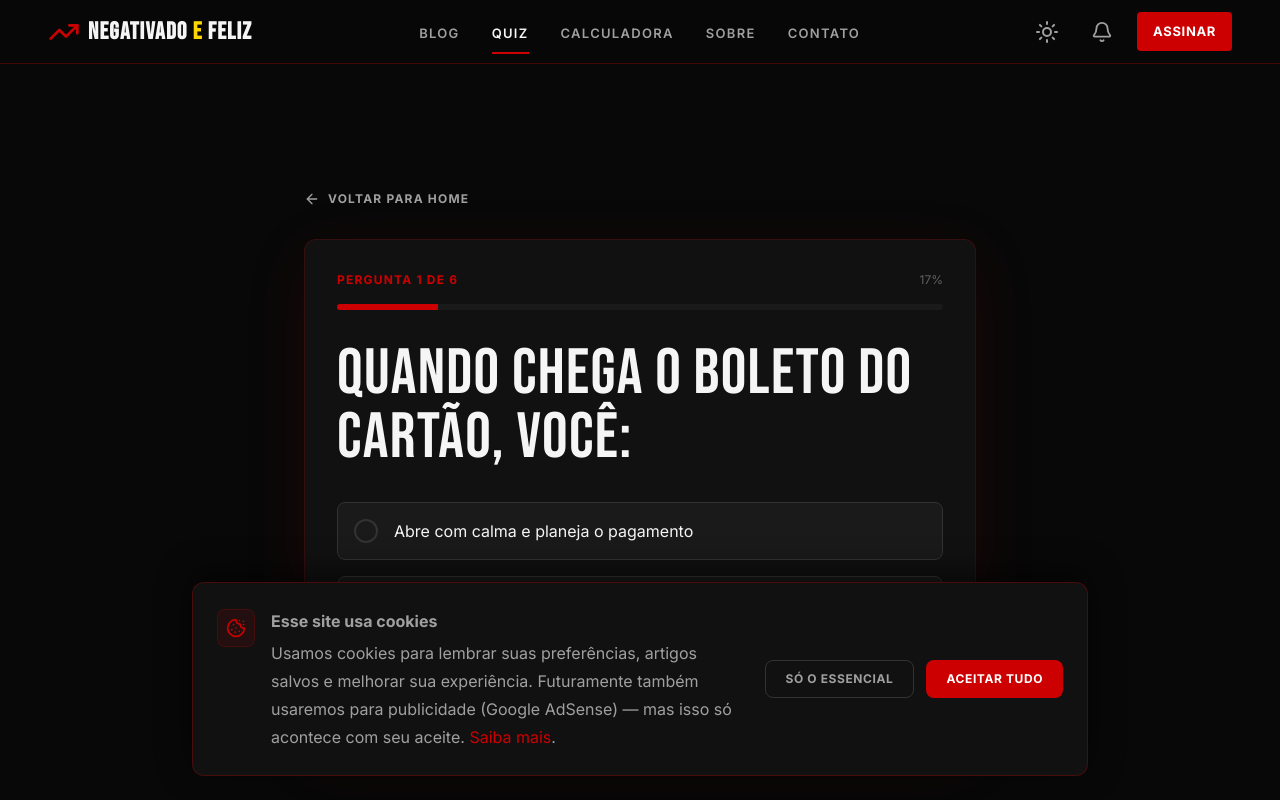
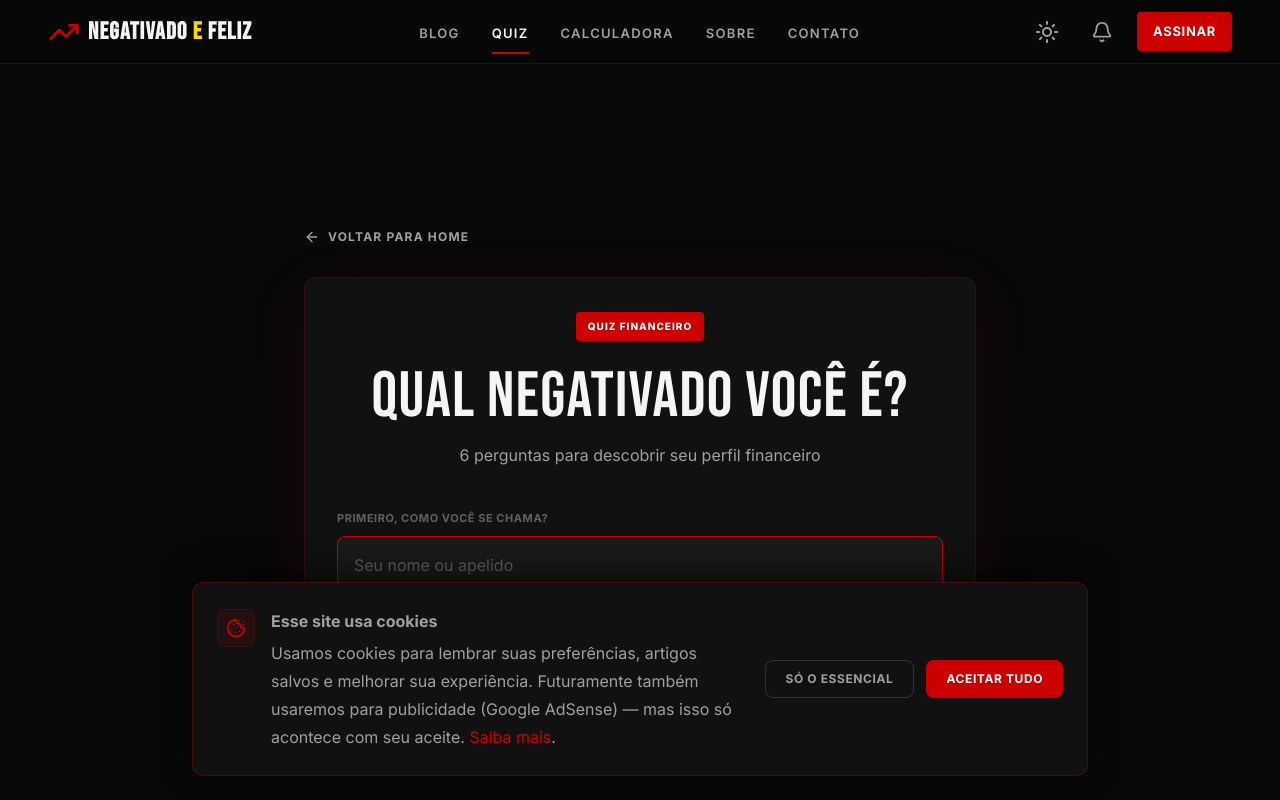
Before and after one commit to henriquehasfh3-code/negativado-e-feliz, a Next.js app: page /quiz in a window 1280 px wide. Shown: the top 800 px of the page. Built offline with nearby package versions, Linux system fonts and the light colour scheme.

Commit message:
feat: add name screen to quiz and personalize result

```diff
--- a/app/quiz/page.tsx
+++ b/app/quiz/page.tsx
@@ -89,6 +89,13 @@ export default function QuizPage() {
     Esperançoso: 0,
   });
   const [showResult, setShowResult] = useState(false);
+  const [nome, setNome] = useState("");
+  const [quizStarted, setQuizStarted] = useState(false);
+
+  const handleStart = (e: React.FormEvent) => {
+    e.preventDefault();
+    if (nome.trim()) setQuizStarted(true);
+  };
 
   const handleAnswer = (perfil: Perfil) => {
     const newScores = { ...scores, [perfil]: scores[perfil] + 1 };
@@ -109,7 +116,7 @@ export default function QuizPage() {
 
   const handleShare = () => {
     const winner = getWinner();
-    const shareText = `Fiz o Quiz do Negativado e Feliz e descobri que sou o ${results[winner].title}! Descubra o seu: https://negativadoefeliz.com.br/quiz`;
+    const shareText = `Fiz o Quiz do Negativado e Feliz e descobri que sou o ${results[winner].title}! Descubra qual negativado você é: https://negativadoefeliz.com.br/quiz`;
     const whatsappUrl = `https://api.whatsapp.com/send?text=${encodeURIComponent(
       shareText
     )}`;
@@ -132,7 +139,51 @@ export default function QuizPage() {
 
         <div className="bg-[#111111] border border-[#CC0000]/20 rounded-xl p-8 shadow-[0_16px_64px_rgba(204,0,0,0.1)]">
           <AnimatePresence mode="wait">
-            {!showResult ? (
+            {!quizStarted ? (
+              <motion.div
+                key="name"
+                initial={{ opacity: 0, y: 20 }}
+                animate={{ opacity: 1, y: 0 }}
+                exit={{ opacity: 0, y: -20 }}
+                transition={{ duration: 0.3 }}
+              >
+                <div className="text-center mb-10">
+                  <div className="inline-block bg-[#CC0000] text-white font-sans text-[10px] font-extrabold uppercase tracking-widest px-3 py-1.5 rounded-sm mb-6">
+                    Quiz Financeiro
+                  </div>
+                  <h2 className="font-heading text-4xl md:text-5xl text-[#F5F5F5] tracking-wide mb-3">
+                    Qual Negativado Você É?
+                  </h2>
+                  <p className="font-sans text-sm text-[#A0A0A0]">
+                    6 perguntas para descobrir seu perfil financeiro
+                  </p>
+                </div>
+
+                <form onSubmit={handleStart} className="space-y-4">
+                  <div className="flex flex-col gap-2">
+                    <label className="font-sans text-[11px] font-bold uppercase tracking-wider text-[#606060]">
+                      Primeiro, como você se chama?
+                    </label>
+                    <input
+                      type="text"
+                      value={nome}
+                      onChange={(e) => setNome(e.target.value)}
+                      placeholder="Seu nome ou apelido"
+                      required
+                      autoFocus
+                      className="bg-[#1A1A1A] border border-[#333333] focus:border-[#CC0000] text-[#F5F5F5] text-base px-4 py-4 rounded-lg focus:outline-none transition-colors placeholder:text-[#606060]"
+                    />
+                  </div>
+
+                  <button
+                    type="submit"
+                    className="w-full bg-[#CC0000] hover:bg-[#8B0000] text-white font-sans text-sm font-bold uppercase tracking-wider py-4 rounded-lg transition-colors mt-2"
+                  >
+                    Começar o Quiz
+                  </button>
+                </form>
+              </motion.div>
+            ) : !showResult ? (
               <motion.div
                 key={currentQuestion}
                 initial={{ opacity: 0, x: 20 }}
@@ -193,6 +244,9 @@ export default function QuizPage() {
                   Seu Perfil Financeiro
                 </div>
 
+                <p className="font-sans text-sm text-[#A0A0A0] uppercase tracking-widest mb-2">
+                  {nome}, você é um...
+                </p>
                 <h1 className="font-heading text-4xl md:text-6xl text-[#F5F5F5] mb-6">
                   {results[getWinner()].title}
                 </h1>
@@ -214,6 +268,8 @@ export default function QuizPage() {
                       setCurrentQuestion(0);
                       setScores({ Calmo: 0, Catastrófico: 0, Esperançoso: 0 });
                       setShowResult(false);
+                      setNome("");
+                      setQuizStarted(false);
                     }}
                     className="bg-[#1A1A1A] hover:bg-[#333333] border border-[#333333] text-[#F5F5F5] font-sans text-sm font-bold uppercase tracking-wider px-8 py-4 rounded-lg transition-colors"
                   >
```
